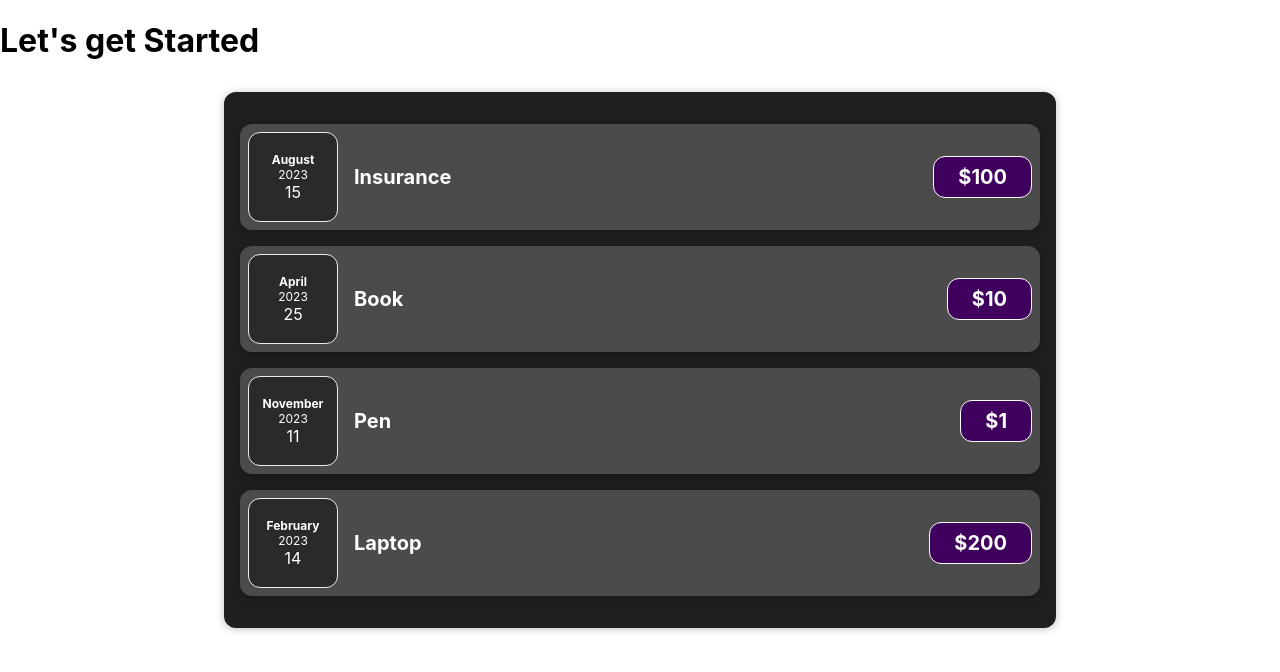
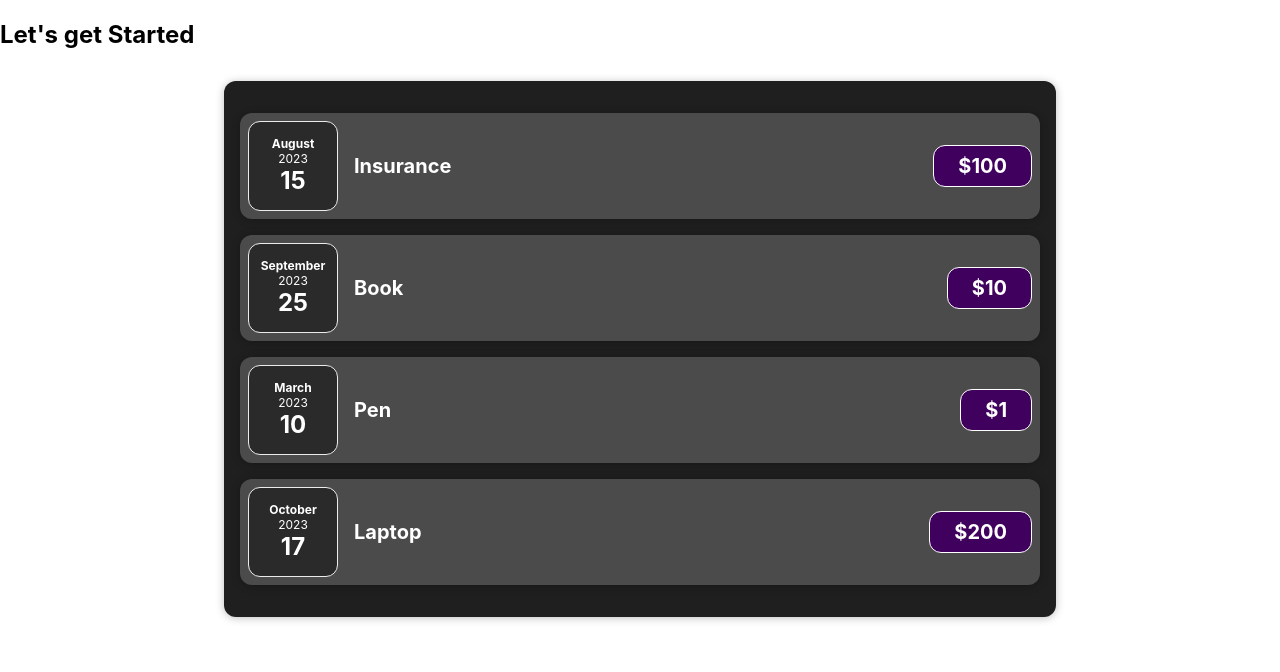
Before and after one commit to Oi-Kaushlesh/sharpener-react-task, a React (Create React App) app: page / in a window 1280 px wide. Shown: the top 672 px of the page. Built offline with nearby package versions, Linux system fonts and the light colour scheme.

Commit message:
Wrapper Components

```diff
--- a/src/App.js
+++ b/src/App.js
@@ -1,20 +1,17 @@
-// Write your code at relevant places in the code below
-
 import Expenses from "./components/Expenses";
 
 function App() {
-
   const expenses = [
-    { id: "1", date: new Date(2023, 7, 15), title: "Insurance", price: 100 },
-    { id: "2", date: new Date(2023, 3, 25), title: "Book", price: 10 },
-    { id: "3", date: new Date(2023, 10, 11), title: "Pen", price: 1 },
-    { id: "4", date: new Date(2023, 1, 14), title: "Laptop", price: 200 },
+    { id: 1, title: "Insurance", date: new Date(2023, 7, 15), price: 100 },
+    { id: 2, title: "Book", date: new Date(2023, 8, 25), price: 10 },
+    { id: 3, title: "Pen", date: new Date(2023, 2, 10), price: 1 },
+    { id: 4, title: "Laptop", date: new Date(2023, 9, 17), price: 200 },
   ];
 
   return (
     <div>
-      <h1>Let's get Started</h1>
-      <Expenses expenses = {expenses}></Expenses>
+      <h2>Let's get Started</h2>
+      <Expenses expenses={expenses} />
     </div>
   );
 }
--- /dev/null
+++ b/src/components/Card.css
@@ -0,0 +1,4 @@
+.card {
+    border-radius: 12px;
+    box-shadow: 0 1px 8px rgba(0, 0, 0, 0.25);
+  }
--- /dev/null
+++ b/src/components/Card.js
@@ -0,0 +1,7 @@
+import './Card.css';
+
+function Card(props){
+    const classes = 'card ' + props.className;
+    return <div className={classes} >{props.children}</div>
+}
+export default Card;
--- a/src/components/ExpenseDate.js
+++ b/src/components/ExpenseDate.js
@@ -1,31 +1,17 @@
 import "./ExpenseDate.css";
 
-const months = [
-    "January",
-    "February",
-    "March",
-    "April",
-    "May",
-    "June",
-    "July",
-    "August",
-    "September",
-    "October",
-    "November",
-    "December",
-  ];
+function ExpenseDate(props) {
+  const month = props.date.toLocaleString("en-US", { month: "long" });
+  const year = props.date.getFullYear();
+  const day = props.date.toLocaleString("en-US", { day: "2-digit" });
 
-function ExpenseDate(props){
+  return (
+    <div className="expense-date">
+      <div className="expense-date__month">{month}</div>
+      <div className="expense-date__year">{year}</div>
+      <div className="expense-date__day">{day}</div>
+    </div>
+  );
+}
 
-  const month = months[props.date.getMonth()];
-  const year = props.date.getFullYear();
-  const date = props.date.getDate();
-    return(
-        <div className="expense-date">
-        <div className="expense-date__month">{month}</div>
-        <div className="expense-date__year">{year}</div>
-        <div className="expense-date__date">{date}</div>
-      </div>
-    )
-}
 export default ExpenseDate;
--- a/src/components/ExpenseItem.css
+++ b/src/components/ExpenseItem.css
@@ -2,17 +2,9 @@
   display: flex;
   justify-content: space-between;
   align-items: center;
-  box-shadow: 0 2px 8px rgba(0, 0, 0, 0.25);
   padding: 0.5rem;
   margin: 1rem 0;
-  border-radius: 12px;
   background-color: #4b4b4b;
-}
-
-.expense-item__location {
-  margin-left: 1rem;
-  color: yellow;
-  font-style: italic;
 }
 
 .expense-item__description {
--- a/src/components/ExpenseItem.js
+++ b/src/components/ExpenseItem.js
@@ -2,15 +2,17 @@
 
 import "./ExpenseItem.css";
 import ExpenseDate from "./ExpenseDate";
+import Card from './Card'
+
 function ExpenseItem(props) {
   return (
-    <div className="expense-item">
+    <Card className="expense-item">
       <ExpenseDate date= {props.date} ></ExpenseDate>
       <div className="expense-item__description">
         <h2>{props.title}</h2>
         <div className="expense-item__price">${props.price}</div>
       </div>
-    </div>
+    </Card>
   );
 }
 
--- a/src/components/Expenses.css
+++ b/src/components/Expenses.css
@@ -4,6 +4,4 @@
   margin: 2rem auto;
   width: 50rem;
   max-width: 95%;
-    border-radius: 12px;
-    box-shadow: 0 1px 8px rgba(0, 0, 0, 0.25);
 }
--- a/src/components/Expenses.js
+++ b/src/components/Expenses.js
@@ -1,9 +1,10 @@
+import Card from "./Card";
 import ExpenseItem from "./ExpenseItem";
 import "./Expenses.css"
 
 function Expenses(props) {
   return (
-    <div className="expenses">
+    <Card className="expenses">
       {props.expenses.map((expense, index) => {
         return (
           <ExpenseItem
@@ -14,7 +15,7 @@
           ></ExpenseItem>
         );
       })}
-    </div>
+    </Card>
   );
 }
 export default Expenses;
```
Also changed, not shown: src/components/ExpenseDate.css (indentation only). Lines whose indentation alone changed are shown as unchanged.
